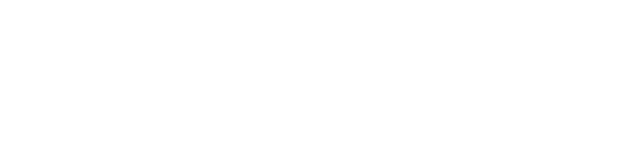
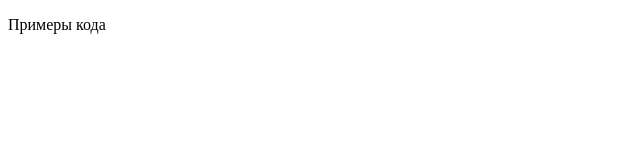
Before and after one commit to Ivan-Mikalaevich/Test-rsschool-cv, a plain HTML site: page index.html in a window 1280 px wide. Shown: the whole page, without its empty margins (0-640 px from the left). Drawn offline with Linux system fonts and the light colour scheme.

Commit message:
fix: added paragraph in index.html
paragraph

```diff
--- a/index.html
+++ b/index.html
@@ -7,6 +7,6 @@
     <title>Document</title>
 </head>
 <body>
-
+<p>Примеры кода</p>
 </body>
 </html>
```
